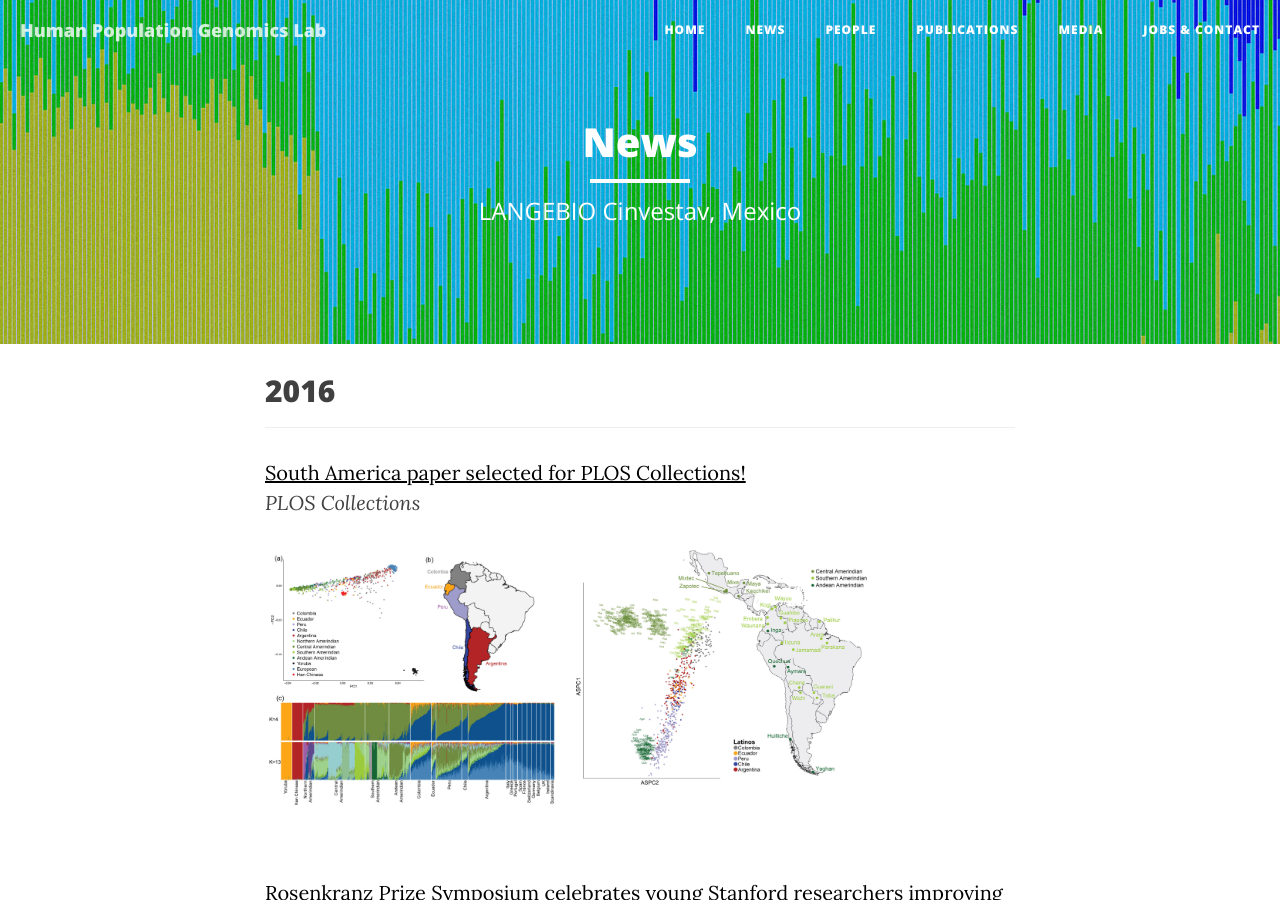
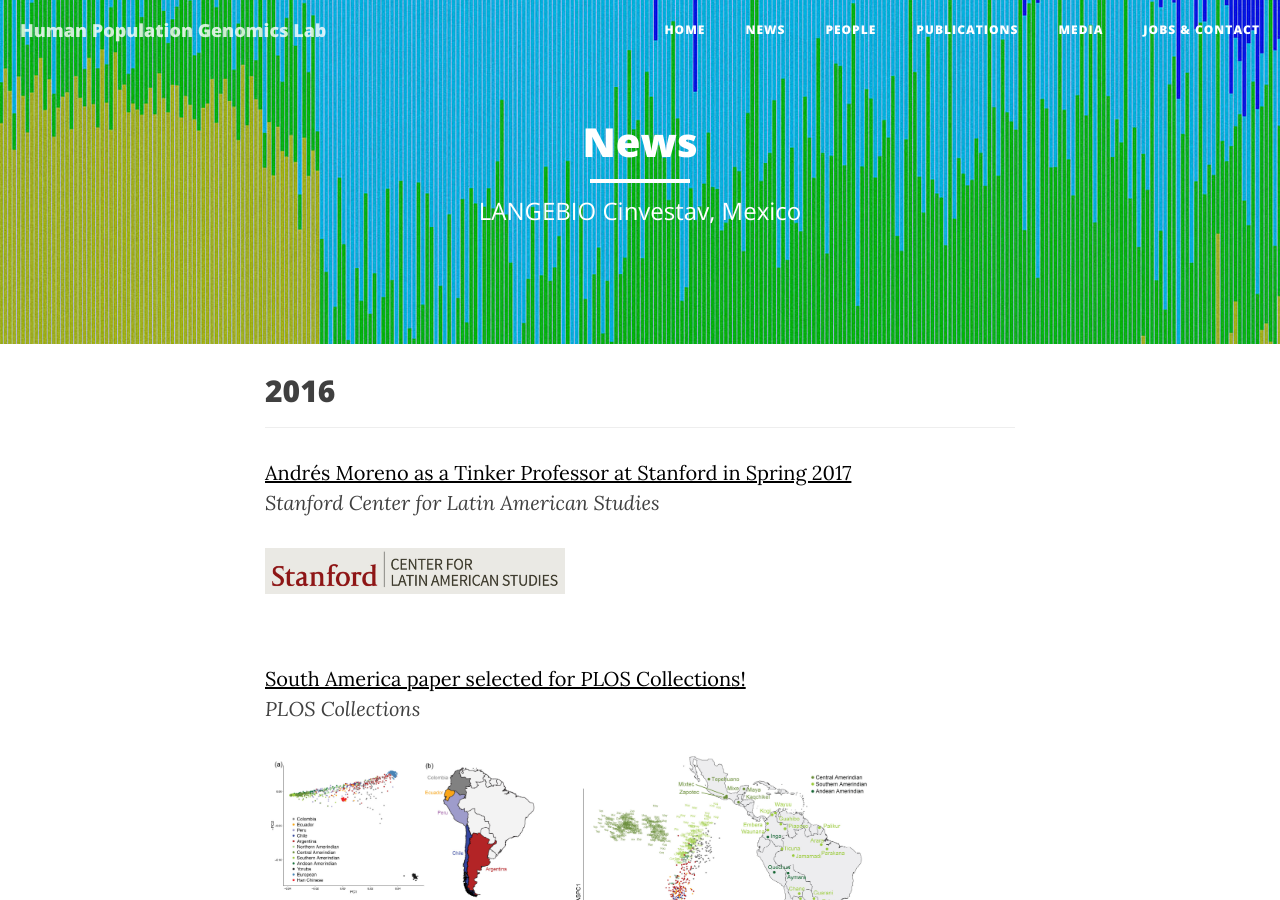
Before and after one commit to milkshakeplustip/milkshakeplustip.github.io, a Jekyll site: the page built from a_news.html, in a window 1280 px wide and 900 px high. Built offline with Jekyll 4.4.1, drawn with Linux system fonts in a browser that asks for light colours; nearby versions of some CDN libraries.

Commit message:
macamcao

```diff
--- a/a_news.html
+++ b/a_news.html
@@ -8,6 +8,10 @@ header-img: "img/news_1750.jpg"
 <h2>2016</h2>
 <hr>
 <p></p>
+<p><a href="http://las.stanford.edu/people/tinker-professors">Andrés Moreno as a Tinker Professor at Stanford in Spring 2017</a><br><i>Stanford Center for Latin American Studies</i></br></p>
+<img src="/img/tinker_1.jpg" style="float: left; width: 40%; margin-right: 1%; margin-bottom: 0.5em;">
+<p style="clear: both;">
+<br>
 <p><a href="http://collections.plos.org/human-genetics-picks">South America paper selected for PLOS Collections!</a><br><i>PLOS Collections</i></br></p>
 <img src="/img/south_america_1.jpg" style="float: left; width: 40%; margin-right: 1%; margin-bottom: 0.5em;">
 <img src="/img/south_america_2.jpg" style="float: left; width: 40%; margin-right: 1%; margin-bottom: 0.5em;">
```
Also changed, not shown: img/tinker_1.jpg (added).
